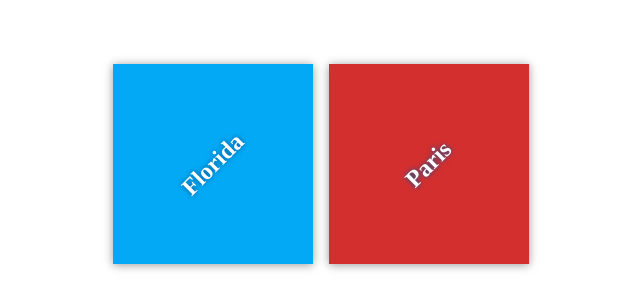
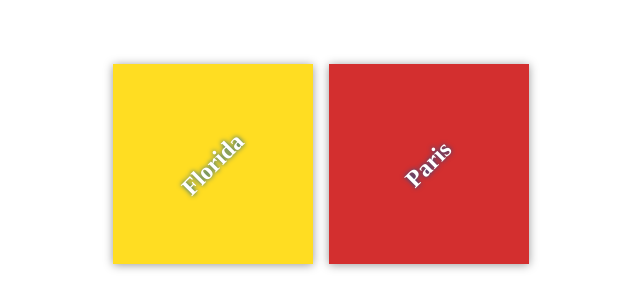
Before and after one commit to Youngcrispy/my-travel-plans, a plain HTML site: page index.html in a window 1280 px wide. Shown: the part 236-544 px from the top of the page, without its empty margins (319-959 px from the left). Drawn offline with Linux system fonts and the light colour scheme.

Commit message:
Changed florida color to FFDD22

```diff
--- a/css/app.css
+++ b/css/app.css
@@ -52,7 +52,7 @@ h2 {
 }
 
 #florida {
-    background-color: #03a9f4;
+    background-color: #FFDD22;
 }
 
 #paris {
```
